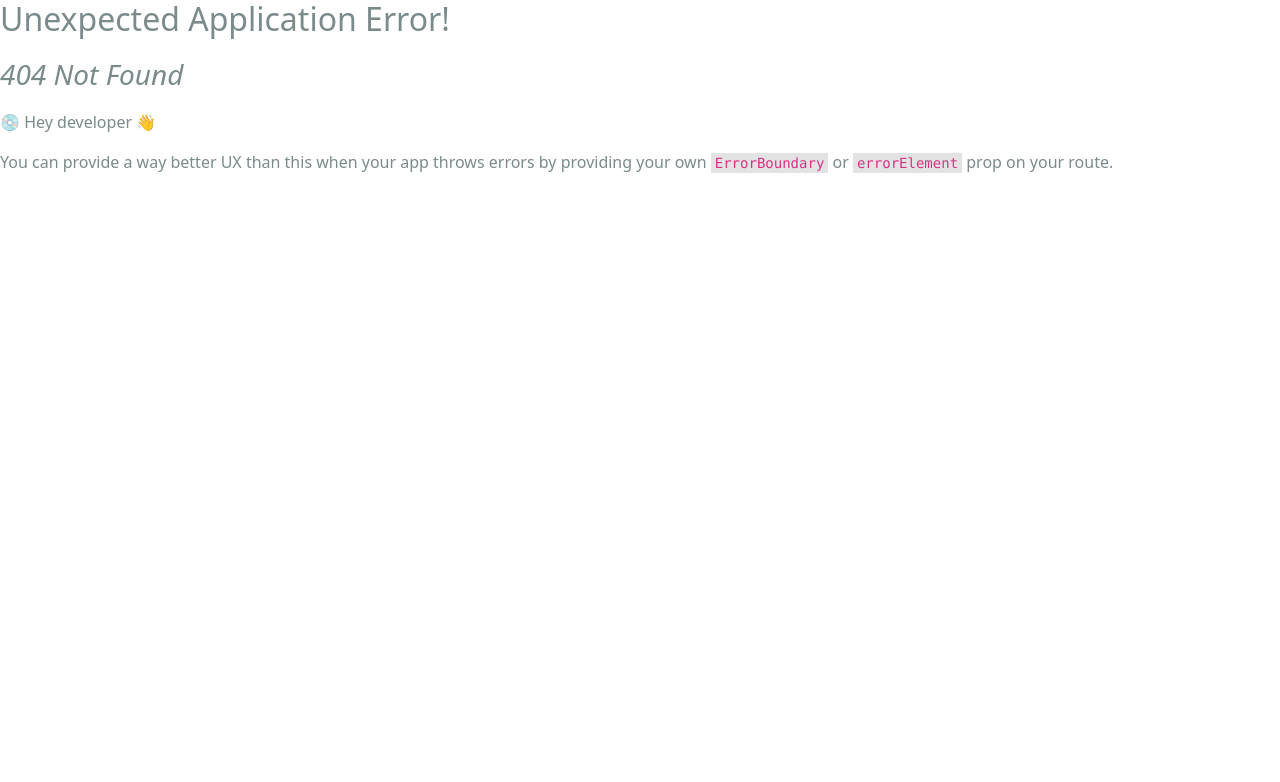
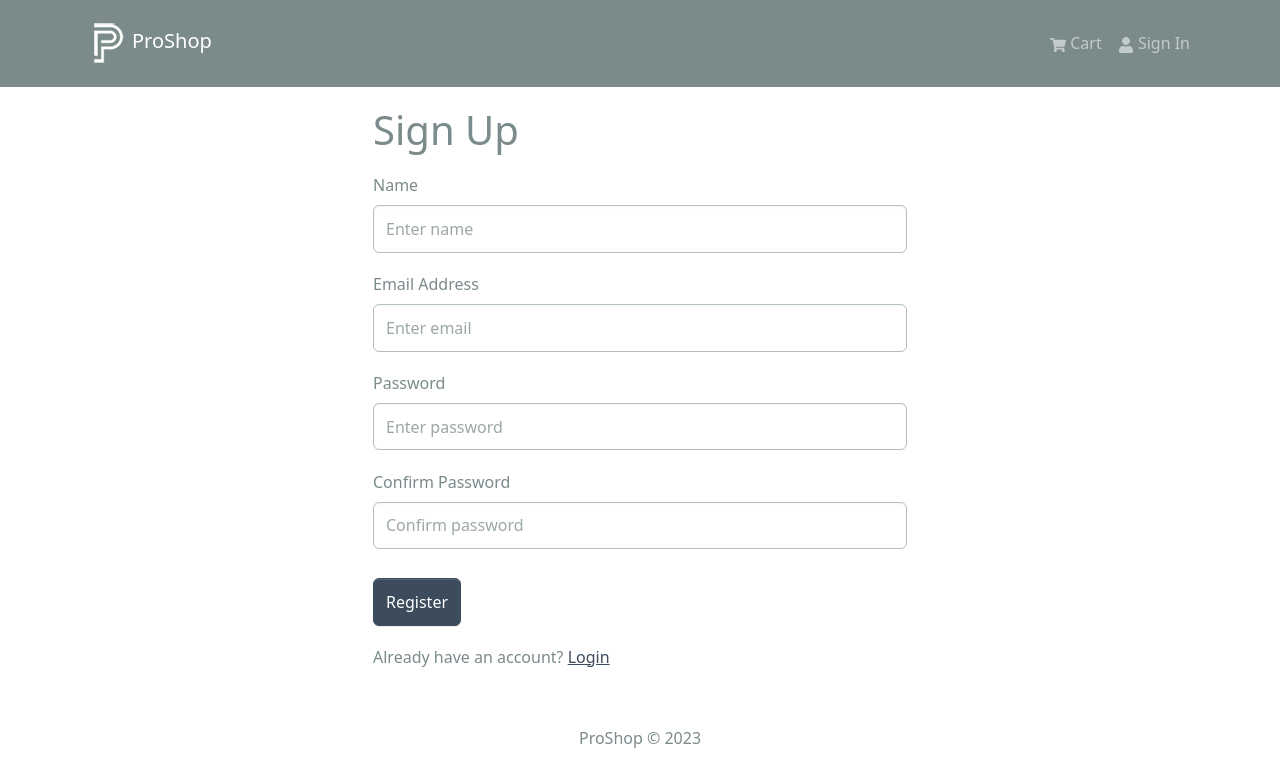
Before and after one commit to jsilver88/proshop, a React (Vite) app in the folder frontend/: page /register in a window 1280 px wide. Before the commit this address had no page. Shown: the top 782 px of the page. Built offline with nearby package versions, Linux system fonts and the light colour scheme.

Commit message:
User auth frontend, adding routes to redux toolkit

```diff
--- a/frontend/package.json
+++ b/frontend/package.json
@@ -19,7 +19,8 @@
     "react-icons": "^4.12.0",
     "react-redux": "^9.0.4",
     "react-router-bootstrap": "^0.26.2",
-    "react-router-dom": "^6.21.1"
+    "react-router-dom": "^6.21.1",
+    "react-toastify": "^9.1.3"
   },
   "devDependencies": {
     "@types/react": "^18.2.43",
--- a/frontend/src/App.jsx
+++ b/frontend/src/App.jsx
@@ -1,5 +1,7 @@
 import { Container } from "react-bootstrap"
 import { Outlet } from "react-router-dom"
+import { ToastContainer } from "react-toastify"
+import "react-toastify/dist/ReactToastify.css"
 import Header from "./components/Header"
 import Footer from "./components/Footer"
 
@@ -13,6 +15,7 @@ const App = () => {
         </Container>
       </main>
       <Footer />
+      <ToastContainer />
     </>
   )
 }
--- /dev/null
+++ b/frontend/src/components/FormContainer.jsx
@@ -0,0 +1,14 @@
+import { Container, Row, Col } from "react-bootstrap"
+
+const FormContainer = ({ children }) => {
+  return (
+    <Container>
+      <Row className="justify-content-md-center">
+        <Col xs={12} md={6}>
+          {children}
+        </Col>
+      </Row>
+    </Container>
+  )
+}
+export default FormContainer
--- a/frontend/src/components/Header.jsx
+++ b/frontend/src/components/Header.jsx
@@ -1,11 +1,30 @@
-import { Navbar, Nav, Container, Badge } from "react-bootstrap"
+import { useNavigate } from "react-router-dom"
+import { Navbar, Nav, Container, Badge, NavDropdown } from "react-bootstrap"
 import { FaShoppingCart, FaUser } from "react-icons/fa"
 import { LinkContainer } from "react-router-bootstrap"
-import { useSelector } from "react-redux"
+import { useSelector, useDispatch } from "react-redux"
+import { useLogoutMutation } from "../slices/usersApiSlice"
+import { logout } from "../slices/authSlice"
 import logo from "../assets/logo.png"
 
 const Header = () => {
   const { cartItems } = useSelector((state) => state.cart)
+  const { userInfo } = useSelector((state) => state.auth)
+
+  const dispatch = useDispatch()
+  const navigate = useNavigate()
+
+  const [logoutApiCall] = useLogoutMutation()
+
+  const logoutHandler = async () => {
+    try {
+      await logoutApiCall().unwrap()
+      dispatch(logout())
+      navigate("/login")
+    } catch (error) {
+      console.log(error)
+    }
+  }
 
   return (
     <header>
@@ -33,11 +52,22 @@ const Header = () => {
                   )}
                 </Nav.Link>
               </LinkContainer>
-              <LinkContainer to="/login">
-                <Nav.Link>
-                  <FaUser /> Sign In
-                </Nav.Link>
-              </LinkContainer>
+              {userInfo ? (
+                <NavDropdown title={userInfo.name} id="username">
+                  <LinkContainer to="/profile">
+                    <NavDropdown.Item>Profile</NavDropdown.Item>
+                  </LinkContainer>
+                  <NavDropdown.Item onClick={logoutHandler}>
+                    Logout
+                  </NavDropdown.Item>
+                </NavDropdown>
+              ) : (
+                <LinkContainer to="/login">
+                  <Nav.Link>
+                    <FaUser /> Sign In
+                  </Nav.Link>
+                </LinkContainer>
+              )}
             </Nav>
           </Navbar.Collapse>
         </Container>
--- a/frontend/src/main.jsx
+++ b/frontend/src/main.jsx
@@ -12,6 +12,8 @@ import App from "./App.jsx"
 import HomeScreen from "./screens/HomeScreen.jsx"
 import ProductScreen from "./screens/ProductScreen.jsx"
 import CartScreen from "./screens/CartScreen.jsx"
+import LoginScreen from "./screens/LoginScreen.jsx"
+import RegisterScreen from "./screens/RegisterScreen.jsx"
 import "./assets/styles/bootstrap.custom.css"
 import "./index.css"
 
@@ -21,6 +23,8 @@ const router = createBrowserRouter(
       <Route index={true} path="/" element={<HomeScreen />} />
       <Route path="/product/:id" element={<ProductScreen />} />
       <Route path="/cart" element={<CartScreen />} />
+      <Route path="/login" element={<LoginScreen />} />
+      <Route path="/register" element={<RegisterScreen />} />
     </Route>
   )
 )
--- /dev/null
+++ b/frontend/src/screens/LoginScreen.jsx
@@ -0,0 +1,91 @@
+import { useState, useEffect } from "react"
+import { Link, useLocation, useNavigate } from "react-router-dom"
+import { Form, Button, Row, Col } from "react-bootstrap"
+import { useDispatch, useSelector } from "react-redux"
+import FormContainer from "../components/FormContainer"
+import Loader from "../components/Loader"
+import { useLoginMutation } from "../slices/usersApiSlice"
+import { setCredentials } from "../slices/authSlice"
+import { toast } from "react-toastify"
+
+const LoginScreen = () => {
+  const [email, setEmail] = useState("")
+  const [password, setPassword] = useState("")
+
+  const dispatch = useDispatch()
+  const navigate = useNavigate()
+
+  const [login, { isLoading }] = useLoginMutation()
+
+  const { userInfo } = useSelector((state) => state.auth)
+
+  const { search } = useLocation()
+  const sp = new URLSearchParams(search)
+  const redirect = sp.get("redirect") || "/"
+
+  useEffect(() => {
+    if (userInfo) {
+      navigate(redirect)
+    }
+  }, [userInfo, redirect, navigate])
+
+  const submitHandler = async (e) => {
+    e.preventDefault()
+    try {
+      const res = await login({ email, password }).unwrap()
+      dispatch(setCredentials({ ...res }))
+      navigate(redirect)
+    } catch (error) {
+      toast.error(error?.data?.message) || error.error
+    }
+  }
+
+  return (
+    <FormContainer>
+      <h1>Sign In</h1>
+
+      <Form onSubmit={submitHandler}>
+        <Form.Group controlId="email" className="my-3">
+          <Form.Label>Email Address</Form.Label>
+          <Form.Control
+            type="email"
+            placeholder="Enter email"
+            value={email}
+            onChange={(e) => setEmail(e.target.value)}
+          ></Form.Control>
+        </Form.Group>
+
+        <Form.Group controlId="password" className="my-3">
+          <Form.Label>Password</Form.Label>
+          <Form.Control
+            type="password"
+            placeholder="Enter password"
+            value={password}
+            onChange={(e) => setPassword(e.target.value)}
+          ></Form.Control>
+        </Form.Group>
+
+        <Button
+          type="submit"
+          variant="primary"
+          className="mt-2"
+          disabled={isLoading}
+        >
+          Sign In
+        </Button>
+
+        {isLoading && <Loader />}
+      </Form>
+
+      <Row className="py-3">
+        <Col>
+          New Customer?{" "}
+          <Link to={redirect ? `/register?redirect=${redirect}` : "/register"}>
+            Register
+          </Link>
+        </Col>
+      </Row>
+    </FormContainer>
+  )
+}
+export default LoginScreen
--- /dev/null
+++ b/frontend/src/screens/RegisterScreen.jsx
@@ -0,0 +1,116 @@
+import { useState, useEffect } from "react"
+import { Link, useLocation, useNavigate } from "react-router-dom"
+import { Form, Button, Row, Col } from "react-bootstrap"
+import { useDispatch, useSelector } from "react-redux"
+import FormContainer from "../components/FormContainer"
+import Loader from "../components/Loader"
+import { useRegisterMutation } from "../slices/usersApiSlice"
+import { setCredentials } from "../slices/authSlice"
+import { toast } from "react-toastify"
+
+const RegisterScreen = () => {
+  const [name, setName] = useState("")
+  const [email, setEmail] = useState("")
+  const [password, setPassword] = useState("")
+  const [confirmPassword, setConfirmPassword] = useState("")
+
+  const dispatch = useDispatch()
+  const navigate = useNavigate()
+
+  const [register, { isLoading }] = useRegisterMutation()
+
+  const { userInfo } = useSelector((state) => state.auth)
+
+  const { search } = useLocation()
+  const sp = new URLSearchParams(search)
+  const redirect = sp.get("redirect") || "/"
+
+  useEffect(() => {
+    if (userInfo) {
+      navigate(redirect)
+    }
+  }, [userInfo, redirect, navigate])
+
+  const submitHandler = async (e) => {
+    e.preventDefault()
+
+    if (password !== confirmPassword) {
+      toast.error("Password do not match")
+    } else {
+      try {
+        const res = await register({ name, email, password }).unwrap()
+        dispatch(setCredentials({ ...res }))
+        navigate(redirect)
+      } catch (error) {
+        toast.error(error?.data?.message) || error.error
+      }
+    }
+  }
+
+  return (
+    <FormContainer>
+      <h1>Sign Up</h1>
+
+      <Form onSubmit={submitHandler}>
+        <Form.Group controlId="name" className="my-3">
+          <Form.Label>Name</Form.Label>
+          <Form.Control
+            type="text"
+            placeholder="Enter name"
+            value={name}
+            onChange={(e) => setName(e.target.value)}
+          ></Form.Control>
+        </Form.Group>
+        <Form.Group controlId="email" className="my-3">
+          <Form.Label>Email Address</Form.Label>
+          <Form.Control
+            type="email"
+            placeholder="Enter email"
+            value={email}
+            onChange={(e) => setEmail(e.target.value)}
+          ></Form.Control>
+        </Form.Group>
+
+        <Form.Group controlId="password" className="my-3">
+          <Form.Label>Password</Form.Label>
+          <Form.Control
+            type="password"
+            placeholder="Enter password"
+            value={password}
+            onChange={(e) => setPassword(e.target.value)}
+          ></Form.Control>
+        </Form.Group>
+        <Form.Group controlId="confirmPassword" className="my-3">
+          <Form.Label>Confirm Password</Form.Label>
+          <Form.Control
+            type="password"
+            placeholder="Confirm password"
+            value={confirmPassword}
+            onChange={(e) => setConfirmPassword(e.target.value)}
+          ></Form.Control>
+        </Form.Group>
+
+        <Button
+          type="submit"
+          variant="primary"
+          className="mt-2"
+          disabled={isLoading}
+        >
+          Register
+        </Button>
+
+        {isLoading && <Loader />}
+      </Form>
+
+      <Row className="py-3">
+        <Col>
+          Already have an account?{" "}
+          <Link to={redirect ? `/login?redirect=${redirect}` : "/login"}>
+            Login
+          </Link>
+        </Col>
+      </Row>
+    </FormContainer>
+  )
+}
+export default RegisterScreen
--- a/frontend/src/slices/authSlice.js
+++ b/frontend/src/slices/authSlice.js
@@ -14,9 +14,12 @@ const authSlice = createSlice({
       state.userInfo = action.payload
       localStorage.setItem("userInfo", JSON.stringify(action.payload))
     },
+    logout: (state, action) => {
+      ;(state.userInfo = null), localStorage.removeItem("userInfo")
+    },
   },
 })
 
-export const { setCredentials } = authSlice.actions
+export const { setCredentials, logout } = authSlice.actions
 
 export default authSlice.reducer
--- a/frontend/src/slices/usersApiSlice.js
+++ b/frontend/src/slices/usersApiSlice.js
@@ -5,12 +5,26 @@ export const usersApiSlice = apiSlice.injectEndpoints({
   endpoints: (builder) => ({
     login: builder.mutation({
       query: (data) => ({
-        url: USERS_URL / login,
+        url: `${USERS_URL}/login`,
         method: "POST",
         body: data,
+      }),
+    }),
+    register: builder.mutation({
+      query: (data) => ({
+        url: `${USERS_URL}`,
+        method: "POST",
+        body: data,
+      }),
+    }),
+    logout: builder.mutation({
+      query: () => ({
+        url: `${USERS_URL}/logout`,
+        method: "POST",
       }),
     }),
   }),
 })
 
-export const { useLoginMutation } = usersApiSlice
+export const { useLoginMutation, useLogoutMutation, useRegisterMutation } =
+  usersApiSlice
```
Also changed, not shown: 1 other file (tests, documents, lock files or other folders).
